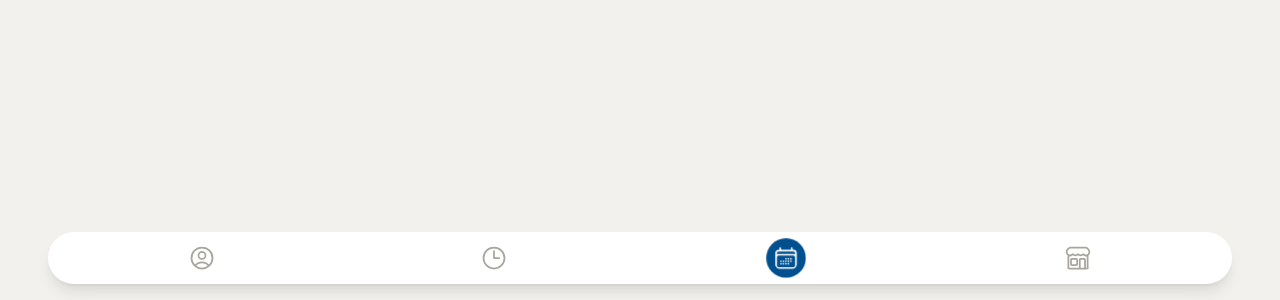
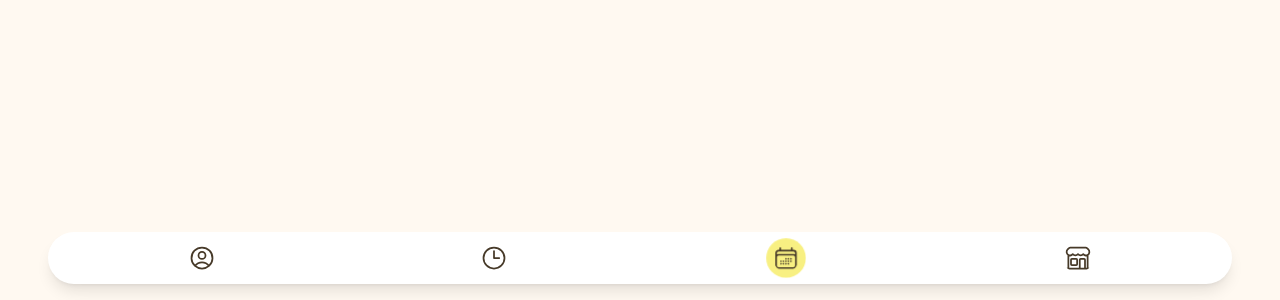
Before and after one commit to farad-tech/nobatdaram, a Vue app: page / in a window 1280 px wide. Shown: the part 500-800 px from the top of the page. Built offline with nearby package versions, Linux system fonts and the light colour scheme.

Commit message:
Style color changed

```diff
--- a/package.json
+++ b/package.json
@@ -10,7 +10,8 @@
   },
   "dependencies": {
     "@heroicons/vue": "^2.1.1",
-    "vue": "^3.3.11"
+    "vue": "^3.3.11",
+    "vue-router": "^4.2.5"
   },
   "devDependencies": {
     "@vitejs/plugin-vue": "^4.5.2",
--- a/src/style.css
+++ b/src/style.css
@@ -7,8 +7,7 @@
     h-9
     w-9
     p-1
-  text-neutral
-  hover:text-primary
+  text-primary
     rounded-2xl
     backdrop-blur-lg
     cursor-pointer
@@ -19,8 +18,7 @@
 
 .navbar-item.active {
   @apply
-    text-white
-    bg-primary
+    bg-secondary
       opacity-100
       p-1.5
       scale-110
--- a/tailwind.config.js
+++ b/tailwind.config.js
@@ -12,13 +12,12 @@ export default {
       xl: '1440px',
     },
     colors: {
-      'primary': '#00508F',
-      'light': '#F3F1ED',
+      'primary': '#473a29',
+      'light': '#fff9f1',
       'white': '#fff',
-      'neutral': '#A7A69D',
+      'neutral': '#f4e7d7',
       'energy': '#C70039',
-      'secondary': '#689775',
-      'traditional': '#3E2723',
+      'secondary': '#f8f082',
     },
     fontFamily: {
       sans: ['Graphik', 'sans-serif'],
```
Also changed, not shown: 1 other file (tests, documents, lock files or other folders).
